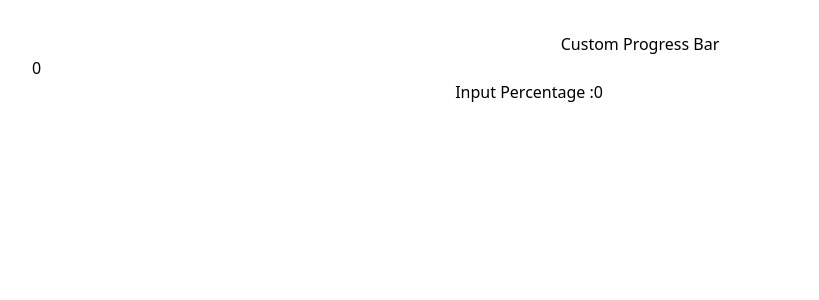
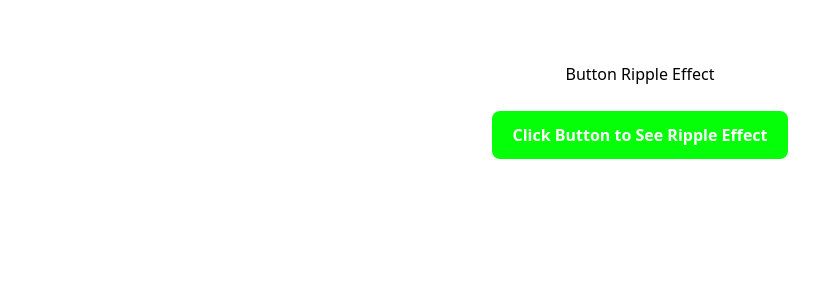
Before and after one commit to Sandunrmst/react-rapid-components-2, a React (Vite) app: page / in a window 1280 px wide. Shown: the top 300 px of the page, without its empty margins (0-819 px from the left). Built offline with nearby package versions, Linux system fonts and the light colour scheme.

Commit message:
button ripple effect

```diff
--- a/src/App.jsx
+++ b/src/App.jsx
@@ -12,6 +12,8 @@ import FilterProducts from "./components/filterProducts";
 import TipCalculator from "./components/TipCalculator";
 import MusicPlayer from "./components/musicPlayer";
 import ProgressBar from "./components/progressBar";
+import BMICalculator from "./components/bmi";
+import ButtonRippleEffect from "./components/button-ripple-effect";
 
 function App() {
   return (
@@ -26,7 +28,9 @@ function App() {
       {/* <FilterProducts /> */}
       {/* <TipCalculator /> */}
       {/* <MusicPlayer /> */}
-      <ProgressBar />
+      {/* <ProgressBar /> */}
+      {/* <BMICalculator /> */}
+      <ButtonRippleEffect />
     </>
   );
 }
--- /dev/null
+++ b/src/components/bmi/index.jsx
@@ -0,0 +1,86 @@
+import { useState } from "react";
+
+function BMICalculator() {
+  const [weight, setWeight] = useState(null);
+  const [height, setHeight] = useState(null);
+  const [bmi, setBMI] = useState(null);
+  const [errorMsg, setErrorMsg] = useState("");
+
+  function calculateBmi() {
+    if (!height || !weight) {
+      setErrorMsg("Please enter both height and weight");
+      return;
+    }
+
+    const numericHeight = parseFloat(height);
+    const numericWeight = parseFloat(weight);
+
+    if (
+      isNaN(numericHeight) ||
+      isNaN(numericWeight) ||
+      numericHeight <= 0 ||
+      numericWeight <= 0
+    ) {
+      setErrorMsg(
+        "Please enter valid numeric values for both height and weight"
+      );
+      return;
+    }
+
+    const calculateHeightInMeters = numericHeight / 100;
+    const calculateBmiValue = (
+      numericWeight /
+      (calculateHeightInMeters * calculateHeightInMeters)
+    ).toFixed(2);
+
+    setBMI(calculateBmiValue);
+    setErrorMsg("");
+  }
+
+  console.log(bmi);
+
+  return (
+    <div className="max-w-[500px] m-auto">
+      <h1 className="mt-[30px] mb-[30px]">BMI Calculator</h1>
+      <div className="mb-[20px]">
+        <label className="mb-[10px] block mr-[10px]">Height (cm):</label>
+        <input
+          className="p-[10px]"
+          onChange={(event) => setHeight(event.target.value)}
+          type="number"
+          value={height}
+        />
+      </div>
+      <div className="mb-[20px]">
+        <label>Weight (kg):</label>
+        <input
+          onChange={(event) => setWeight(event.target.value)}
+          type="number"
+          value={weight}
+        />
+      </div>
+      <button
+        className="px-[20px] py-[12px] bg-[#f3f800] text-2xl font-bold cursor-pointer mb-[30px]"
+        onClick={calculateBmi}
+      >
+        Calculate BMI
+      </button>
+      {errorMsg ? (
+        <p className="font-extrabold text-[30px]">{errorMsg}</p>
+      ) : null}
+      {errorMsg !== "" ? null : (
+        <p className="font-extrabold text-[30px]">
+          {bmi < 18.5
+            ? "Underweight"
+            : bmi >= 18.5 && bmi < 24.9
+            ? "Normal Weight"
+            : bmi >= 25 && bmi < 29.9
+            ? "Overweight"
+            : "Obese"}
+        </p>
+      )}
+    </div>
+  );
+}
+
+export default BMICalculator;
--- /dev/null
+++ b/src/components/button-ripple-effect/index.jsx
@@ -0,0 +1,52 @@
+import { useEffect, useState } from "react";
+import "./ripple.css";
+
+function ButtonRippleEffect() {
+  const [isRipplingEffect, setIsRipplingEffect] = useState(false);
+  const [coordinates, setCoordinates] = useState({ x: -1, y: -1 });
+
+  function handleRippleEffect(event) {
+    console.log(
+      event.target.getBoundingClientRect(),
+      event.clientX,
+      event.clientY
+    );
+    const rect = event.target.getBoundingClientRect();
+    setCoordinates({
+      x: event.clientX - rect.left,
+      y: event.clientY - rect.top,
+    });
+  }
+
+  useEffect(() => {
+    if (coordinates.x !== -1 && coordinates.y !== -1) {
+      setIsRipplingEffect(true);
+      setTimeout(() => setIsRipplingEffect(false), 300);
+    } else {
+      setIsRipplingEffect(false);
+    }
+  }, [coordinates]);
+
+  useEffect(() => {
+    if (!isRipplingEffect) setCoordinates({ x: -1, y: -1 });
+  }, [isRipplingEffect]);
+
+  console.log(coordinates, isRipplingEffect);
+
+  return (
+    <div className="ripple-effect-container">
+      <h1>Button Ripple Effect</h1>
+      <button className="ripple-btn" onClick={handleRippleEffect}>
+        {isRipplingEffect ? (
+          <span
+            className="ripple-inner-span"
+            style={{ left: coordinates.x, top: coordinates.y }}
+          ></span>
+        ) : null}
+        Click Button to See Ripple Effect
+      </button>
+    </div>
+  );
+}
+
+export default ButtonRippleEffect;
--- /dev/null
+++ b/src/components/button-ripple-effect/ripple.css
@@ -0,0 +1,50 @@
+.ripple-effect-container {
+    max-width: 500px;
+    margin: auto;
+  }
+
+  .ripple-effect-container h1 {
+    margin-top: 30px;
+    margin-bottom: 25px;
+  }
+
+  .ripple-effect-container .ripple-btn {
+    border-radius: 8px;
+    border: none;
+    padding: 12px 20px;
+    cursor: pointer;
+    position: relative;
+    overflow: hidden;
+    background-color: rgb(4, 255, 8);
+    color: #fff;
+    font-weight: bold;
+  }
+
+  .ripple-effect-container .ripple-btn .ripple-inner-span {
+    width: 30px;
+    height: 20px;
+    position: absolute;
+    background-color: rgb(255, 0, 102);
+    content: "";
+    display: block;
+    opacity: 1;
+    border-radius: 9999px;
+    animation: 1s ease 1 forwards ripple-effect-keyframe;
+  }
+
+  @keyframes ripple-effect-keyframe {
+    0% {
+      transform: scale(1);
+      opacity: 1;
+    }
+
+    50% {
+      transform: scale(10);
+      opacity: 0.5;
+    }
+
+    100% {
+      transform: scale(40);
+      opacity: 0;
+    }
+  }
```
